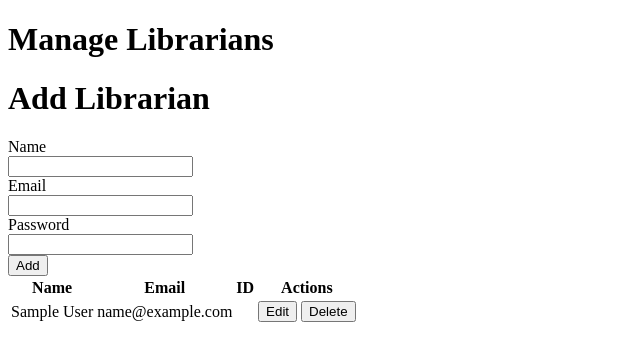
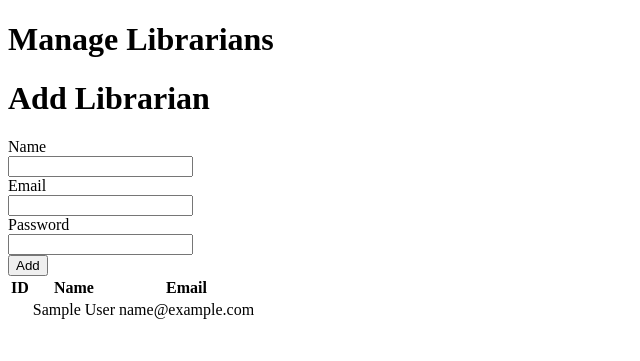
Before and after one commit to KingofLimbs-1/library-management-system, a PHP site: page /views/librarian/viewAdmin.php in a window 1280 px wide. Shown: the top 361 px of the page, without its empty margins (0-640 px from the left). Run offline with PHP 8.4, Linux system fonts and the light colour scheme; tables that the repository leaves empty or names only in its code hold one stand-in row (values such as "Sample post"); data that the repository does not hold is empty; a stand-in replaces the project's code that opens the database connection; some libraries are stand-ins or nearby versions.

Commit message:
Update: removed edit and delete buttons, admins should not have power to delete or update other admins information. Only viewing should be allowed.

```diff
--- a/views/librarian/viewAdmin.php
+++ b/views/librarian/viewAdmin.php
@@ -47,21 +47,16 @@
     <div class="tableContainer">
         <table>
             <tr class="headers">
+                <th>ID</th>
                 <th>Name</th>
                 <th>Email</th>
-                <th>ID</th>
-                <th>Actions</th>
             </tr>
             <?php foreach ($rows as $row) : ?>
                 <?php if ($row["is_admin"] == 1) : ?>
                     <tr>
+                        <td><?php echo $row["user_id"]; ?></td>
                         <td><?php echo $row["name"] ?></td>
                         <td><?php echo $row["email"] ?></td>
-                        <td><?php echo $row["user_id"]; ?></td>
-                        <td class="actions">
-                            <button id="edit">Edit</button>
-                            <button id="delete">Delete</button>
-                        </td>
                     </tr>
                 <?php endif; ?>
             <?php endforeach; ?>
```
